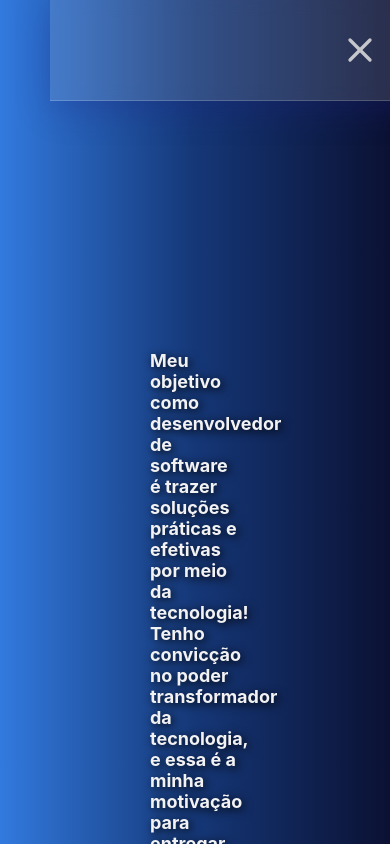
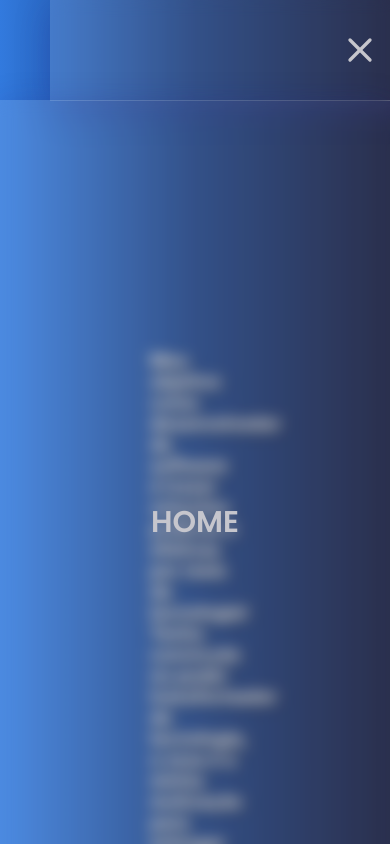
Before and after one commit to tittobreno/portfolio, a React (Vite) app in the folder portfolio/: page /about in a window 390 px wide. Both pictures are taken after a click on the button 360 px from the left and 50 px from the top of the page. Shown: the top 844 px of the page. Built offline with nearby package versions, Linux system fonts and the light colour scheme; a web font is replaced by a local one.

Commit message:
fix: solve bug responsive

```diff
--- a/portfolio/src/components/MenuResponsive/index.jsx
+++ b/portfolio/src/components/MenuResponsive/index.jsx
@@ -2,10 +2,14 @@ import "./styles.css";
 import { useEffect, useRef } from "react";
 import { useGlobal } from "../../contexts/GlobalContext";
 import { motion } from "framer-motion";
+import { useNavigate, useLocation } from "react-router-dom";
+
 function MenuResponsive() {
+  const navigate = useNavigate();
+  const location = useLocation();
   const { openMenu, setOpenMenu } = useGlobal();
   const overlayRef = useRef();
-
+  const isInAbout = location.pathname === "/about" ? true : false;
   const handleMenu = () => {
     if (openMenu) {
       overlayRef.current.style.top = "10rem";
@@ -17,15 +21,27 @@ function MenuResponsive() {
   });
 
   return (
-    <main ref={overlayRef} className="overlay-menu-responsive">
-      <motion.a
+    <nav ref={overlayRef} className="overlay-menu-responsive">
+      {isInAbout ? (
+        <h1
+          onClick={() => {
+            navigate("/"), setOpenMenu(false);
+          }}
+          className="section-menu_item"
+        >
+          HOME
+        </h1>
+      ) : (
+        <>
+          <motion.h1
             whileTap={{ scale: 1.1 }}
-        onClick={() => setOpenMenu(false)}
-        href="#about"
+            onClick={() => {
+              navigate("/about"), setOpenMenu(false);
+            }}
             className="section-menu_item"
           >
             SOBRE
-      </motion.a>
+          </motion.h1>
           <motion.a
             whileTap={{ scale: 1.1 }}
             onClick={() => setOpenMenu(false)}
@@ -50,7 +66,9 @@ function MenuResponsive() {
           >
             CONTATO
           </motion.a>
-    </main>
+        </>
+      )}
+    </nav>
   );
 }
 
--- a/portfolio/src/pages/About/index.jsx
+++ b/portfolio/src/pages/About/index.jsx
@@ -1,6 +1,10 @@
 import Header from "../../components/Header";
 import "./styles.css";
+import { useGlobal } from "../../contexts/GlobalContext";
+import MenuResponsive from "../../components/MenuResponsive";
 const About = () => {
+  const { openMenu } = useGlobal();
+
   return (
     <main className="container-about">
       <Header />
@@ -13,6 +17,7 @@ const About = () => {
           fazer.
         </h1>
       </section>
+      {openMenu && <MenuResponsive />}
     </main>
   );
 };
```
Lines whose indentation alone changed are shown as unchanged.
